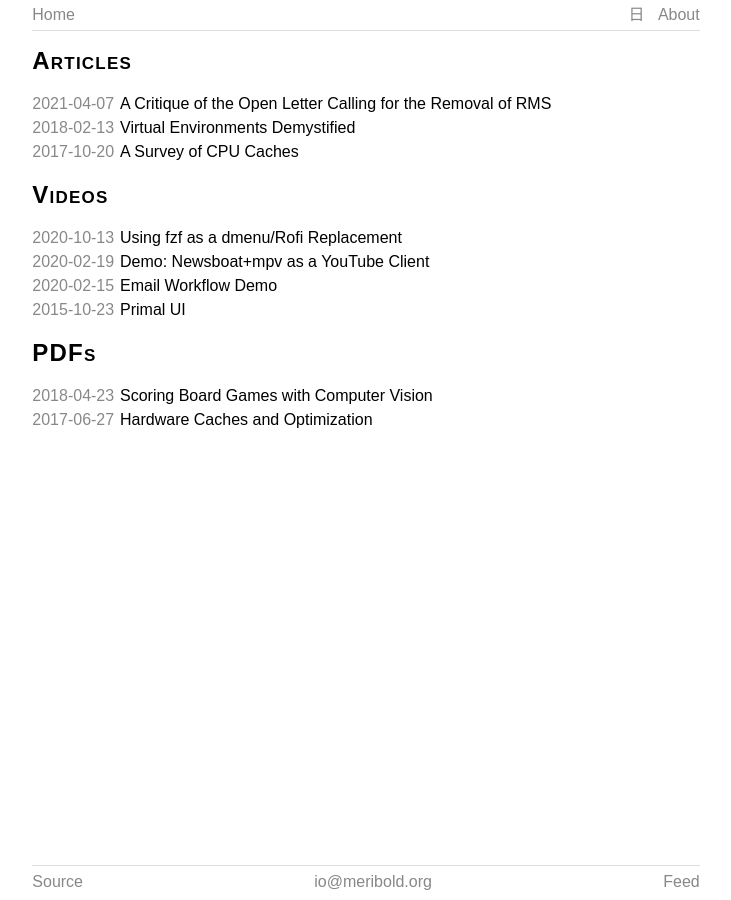
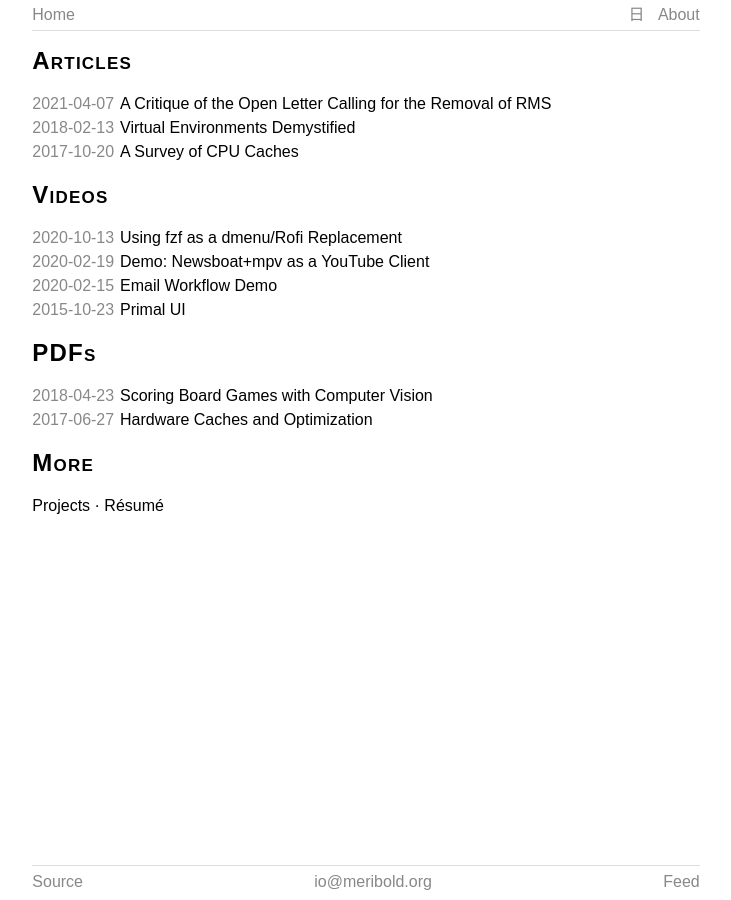
Before and after one commit to meribold/meribold.org, a Jekyll site: the page built from index.html, in a window 1280 px wide. Shown: the whole page, without its empty margins (274-1005 px from the left). Built offline with Jekyll 4.4.1, drawn with Linux system fonts in a browser that asks for light colours.

Commit message:
Add two additional internal links to index page
Add links to the projects page and to the resume.pdf file.

```diff
--- a/index.html
+++ b/index.html
@@ -47,3 +47,8 @@ layout: default
   </div>
 </div>
 </p>
+<h1>More</h1>
+<p>
+  <a class="stealth-link" href="{{ "/projects/" | relative_url }}">Projects</a> ·
+  <a class="stealth-link" href="{{ "/resume.pdf" | relative_url }}">Résumé</a>
+</p>
--- a/the.css
+++ b/the.css
@@ -291,11 +291,11 @@ iframe.youtube-vid {
   padding-left: .33ch;
 }
 
-.post-list-link > a {
+main a.stealth-link, .post-list-link > a {
   color: #000;
 }
 
-body.dark .post-list-link > a {
+body.dark main a.stealth-link, body.dark .post-list-link > a {
   color: #fff;
 }
 
```
